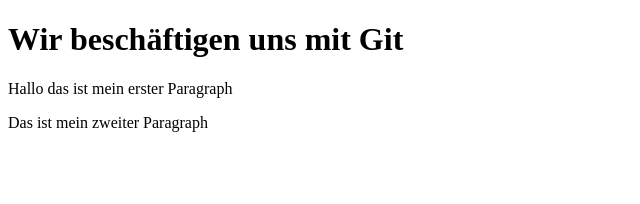
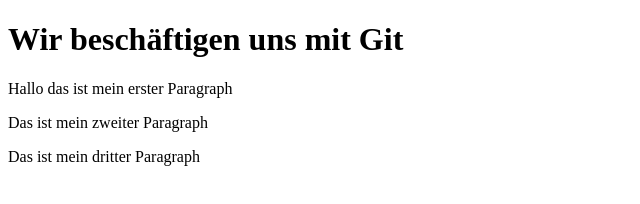
Before and after one commit to LauraLugbauer/APMG22025, a plain HTML site: page index.html in a window 1280 px wide. Shown: the whole page, without its empty margins (0-640 px from the left). Drawn offline with Linux system fonts and the light colour scheme.

Commit message:
third paragraph

```diff
--- a/index.html
+++ b/index.html
@@ -8,6 +8,8 @@
     <h1> Wir beschäftigen uns mit Git</h1>
         <p>Hallo das ist mein erster Paragraph</p>
         <p>Das ist mein zweiter Paragraph</p>
+        <p>Das ist mein dritter Paragraph</p>
+
 
 
 
```
